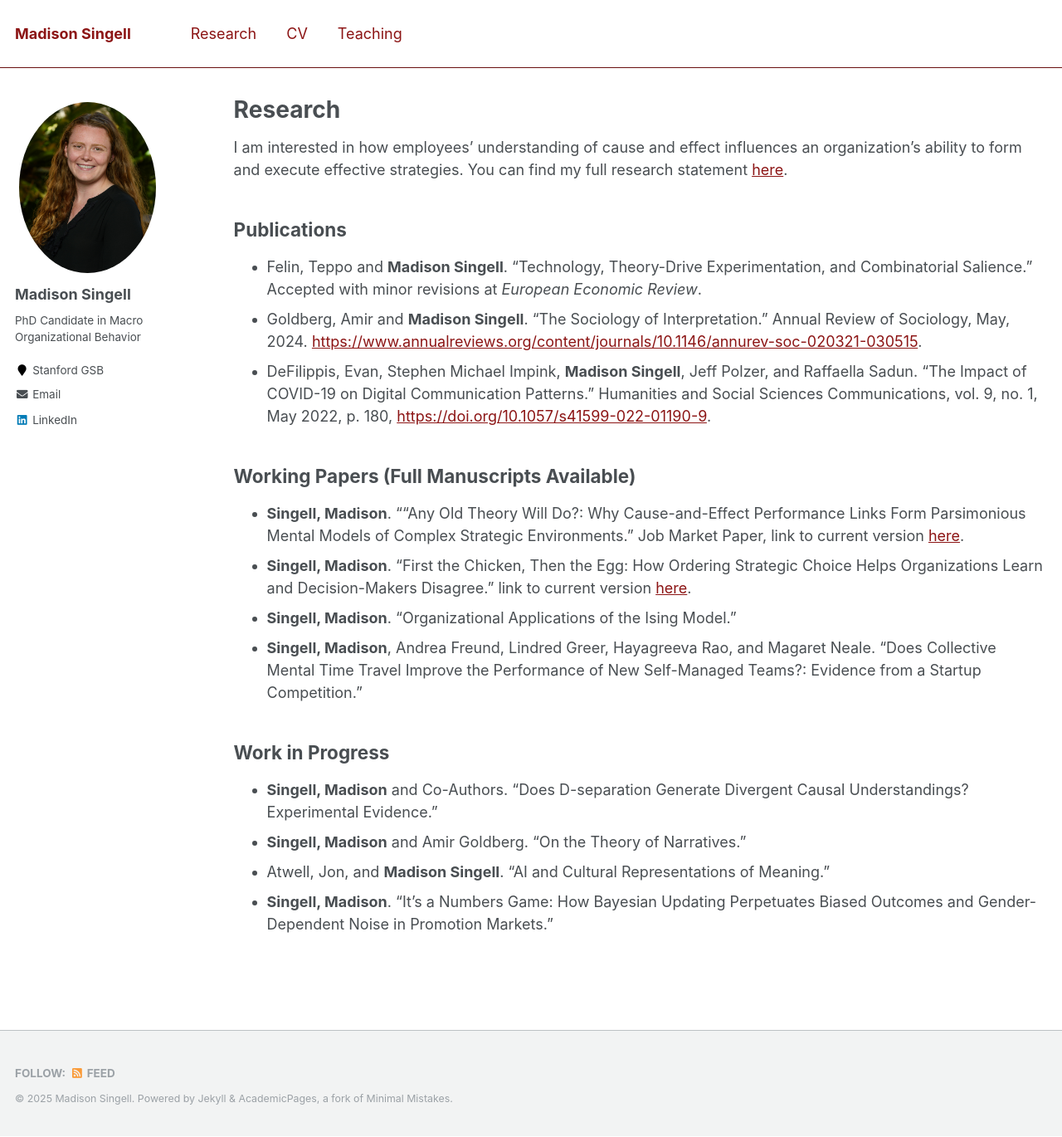
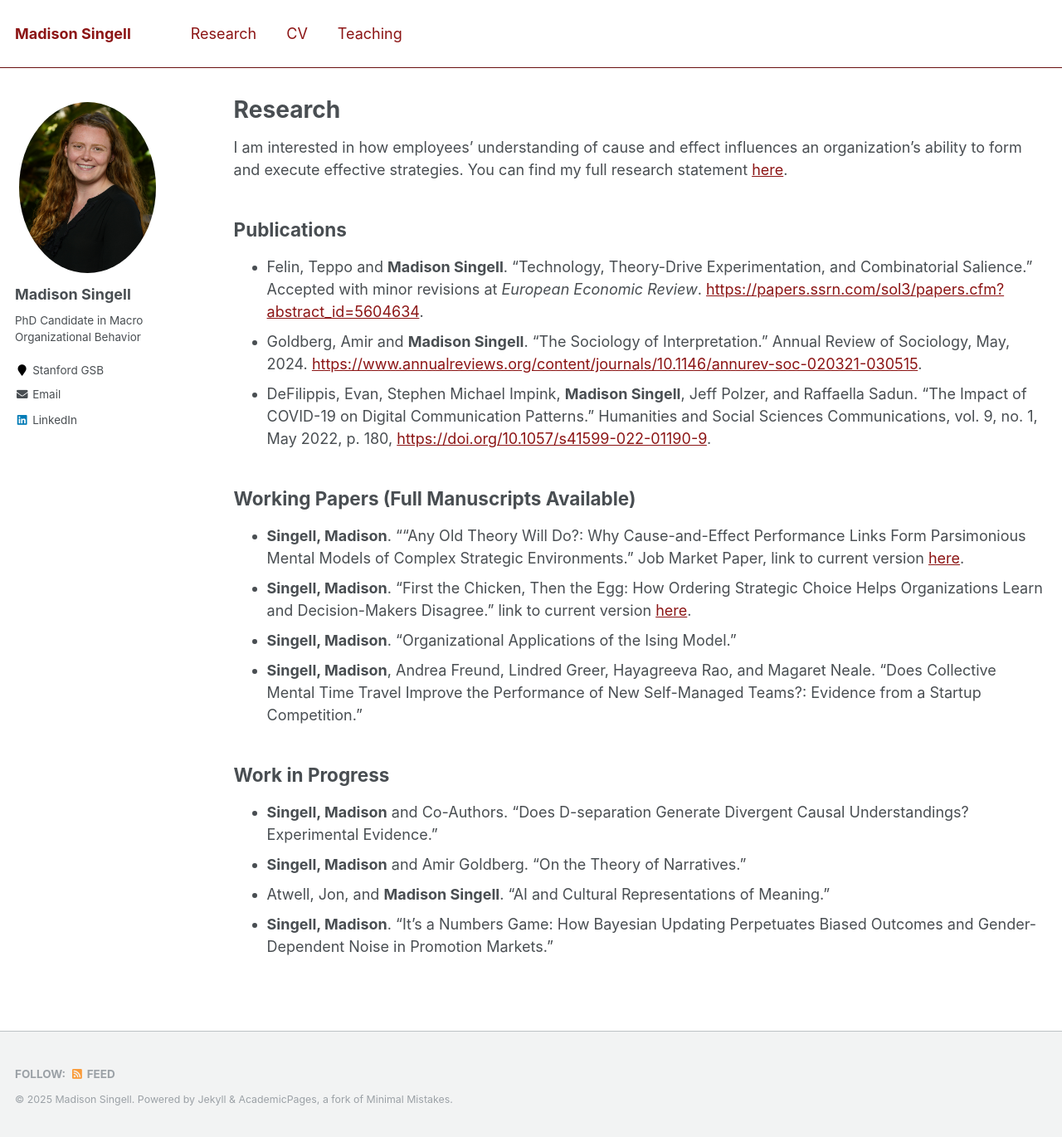
Before and after one commit to mhsingell/mhsingell.github.io, a Jekyll site: the page built from _pages/research.md, in a window 1280 px wide and 1370 px high. Shown: the whole window at 83% size. Built offline with Jekyll 4.4.1, drawn with Linux system fonts in a browser that asks for light colours; some of the changed lines change nothing that is shown.

Commit message:
Update research.md

```diff
--- a/_pages/research.md
+++ b/_pages/research.md
@@ -8,7 +8,7 @@
 I am interested in how employees’ understanding of cause and effect influences an organization’s ability to form and execute effective strategies. You can find my full research statement [here](/files/Singell_Research_Statement_Current_2025.pdf).
 
 ## Publications ##
-- Felin, Teppo and **Madison Singell**. “Technology, Theory-Drive Experimentation, and Combinatorial Salience.” Accepted with minor revisions at *European Economic Review*.
+- Felin, Teppo and **Madison Singell**. “Technology, Theory-Drive Experimentation, and Combinatorial Salience.” Accepted with minor revisions at *European Economic Review*. [https://papers.ssrn.com/sol3/papers.cfm?abstract_id=5604634](https://papers.ssrn.com/sol3/papers.cfm?abstract_id=5604634).
 - Goldberg, Amir and **Madison Singell**.  “The Sociology of Interpretation.” Annual Review of Sociology, May, 2024. [https://www.annualreviews.org/content/journals/10.1146/annurev-soc-020321-030515](https://www.annualreviews.org/content/journals/10.1146/annurev-soc-020321-030515).
 - DeFilippis, Evan, Stephen Michael Impink, **Madison Singell**, Jeff Polzer, and Raffaella Sadun. “The Impact of COVID-19 on Digital Communication Patterns.” Humanities and Social Sciences Communications, vol. 9, no. 1, May 2022, p. 180, [https://doi.org/10.1057/s41599-022-01190-9](https://doi.org/10.1057/s41599-022-01190-9).
 
```
